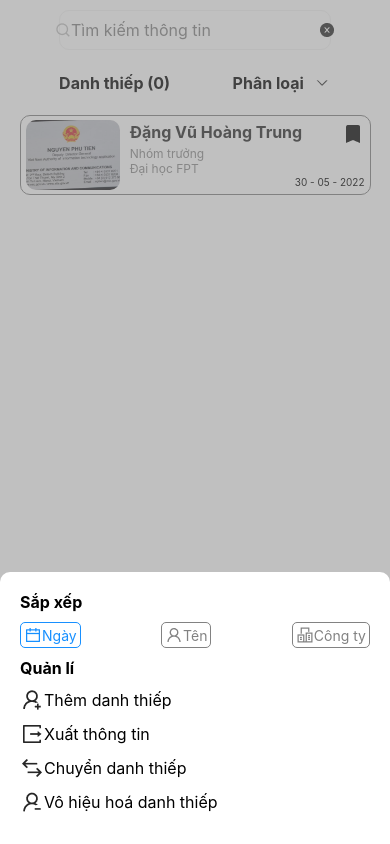
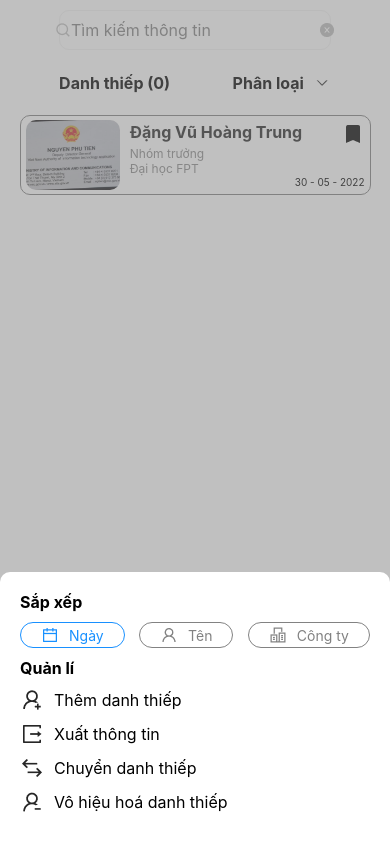
Before and after one commit to AltAdamNguyen/name-card-management, a React Native app in the folder frontend/: screen /HomeScreen in a window 390 px wide. Both pictures are taken after a click on the element 335 px from the left and 723 px from the top of the page. Built offline with nearby package versions, Linux system fonts and the light colour scheme.

Commit message:
Update home screen

```diff
--- a/frontend/src/Screen/Home/Home.js
+++ b/frontend/src/Screen/Home/Home.js
@@ -122,7 +122,7 @@ const Home = ({ navigation }) => {
                         onPress={() => setText("")}
                     >
                         <Image
-                            style={styles.closeButton}
+                            style={styles.buttongray3}
                             source={iconPath.icClose}
                         />
                     </TouchableOpacity>
@@ -203,7 +203,7 @@ const Home = ({ navigation }) => {
                                                 return (
                                                     <TouchableOpacity key={index} onPress={()=> handlePressSort(item)}>
                                                         <View style={[styles.modalItem, styles.modalFloatSortItem, {borderColor: item.value == sort ? '#1890FF':'#828282'}]}>
-                                                            <Image source={item.icon} style={{tintColor: item.value == sort ? '#1890FF':'#828282'}}/>
+                                                            <Image source={item.icon} style={[{tintColor: item.value == sort ? '#1890FF':'#828282'}, styles.mr10]}/>
                                                             <Text style={{color: item.value == sort ? '#1890FF':'#828282'}}>{item.title}</Text>
                                                         </View>
                                                     </TouchableOpacity>
@@ -213,28 +213,28 @@ const Home = ({ navigation }) => {
                                     </View>
                                     <View>
                                         <Text style={[styles.modalLabel, styles.Bold, styles.mb10]}>Quản lí</Text>
-                                        <View>
+                                        <View style={styles.w60}>
                                             <TouchableOpacity>
                                                 <View style={[styles.modalFloatMange, styles.mb10]}>
-                                                    <Image source={iconPath.icUserAdd} />
+                                                    <Image source={iconPath.icUserAdd} style={styles.mr10}/>
                                                     <Text style={styles.modalLabel}>Thêm danh thiếp</Text>
                                                 </View>
                                             </TouchableOpacity>
                                             <TouchableOpacity>
                                                 <View style={[styles.modalFloatMange, styles.mb10]}>
-                                                    <Image source={iconPath.icExport} />
+                                                    <Image source={iconPath.icExport} style={styles.mr10}/>
                                                     <Text style={styles.modalLabel}>Xuất thông tin</Text>
                                                 </View>
                                             </TouchableOpacity>
                                             <TouchableOpacity>
                                                 <View style={[styles.modalFloatMange, styles.mb10]}>
-                                                    <Image source={iconPath.icSwap} />
+                                                    <Image source={iconPath.icSwap} style={styles.mr10}/>
                                                     <Text style={styles.modalLabel}>Chuyển danh thiếp</Text>
                                                 </View>
                                             </TouchableOpacity>
                                             <TouchableOpacity>
                                                 <View style={[styles.modalFloatMange, styles.mb10]}>
-                                                    <Image source={iconPath.icUserDelete} />
+                                                    <Image source={iconPath.icUserDelete} style={styles.mr10}/>
                                                     <Text style={styles.modalLabel}>Vô hiệu hoá danh thiếp</Text>
                                                 </View>
                                             </TouchableOpacity>
--- a/frontend/src/Screen/Home/styles.js
+++ b/frontend/src/Screen/Home/styles.js
@@ -8,7 +8,15 @@ const styles = StyleSheet.create({
     mb10: {
         marginBottom: 10,
     },
-
+    mr10:{
+        marginRight: 10,
+    },
+    w60: {
+        width: '60%',
+    },
+    buttongray3: {
+        tintColor: '#BDBDBD',
+    },
     containerOverlay: {
         fontfamily: 'Roboto',
         flex: 1,
@@ -57,8 +65,11 @@ const styles = StyleSheet.create({
                 modalFloatSortItem: {
                     borderColor: '#828282',
                     borderWidth: 1,
-                    borderRadius: 5,
-                    padding: 3,
+                    borderRadius: 15,
+                    paddingLeft: 20,
+                    paddingRight: 20,
+                    paddingTop: 3,
+                    paddingBottom: 3,
                 },
             modalFloatMange: {
                 flexDirection: 'row',
```
